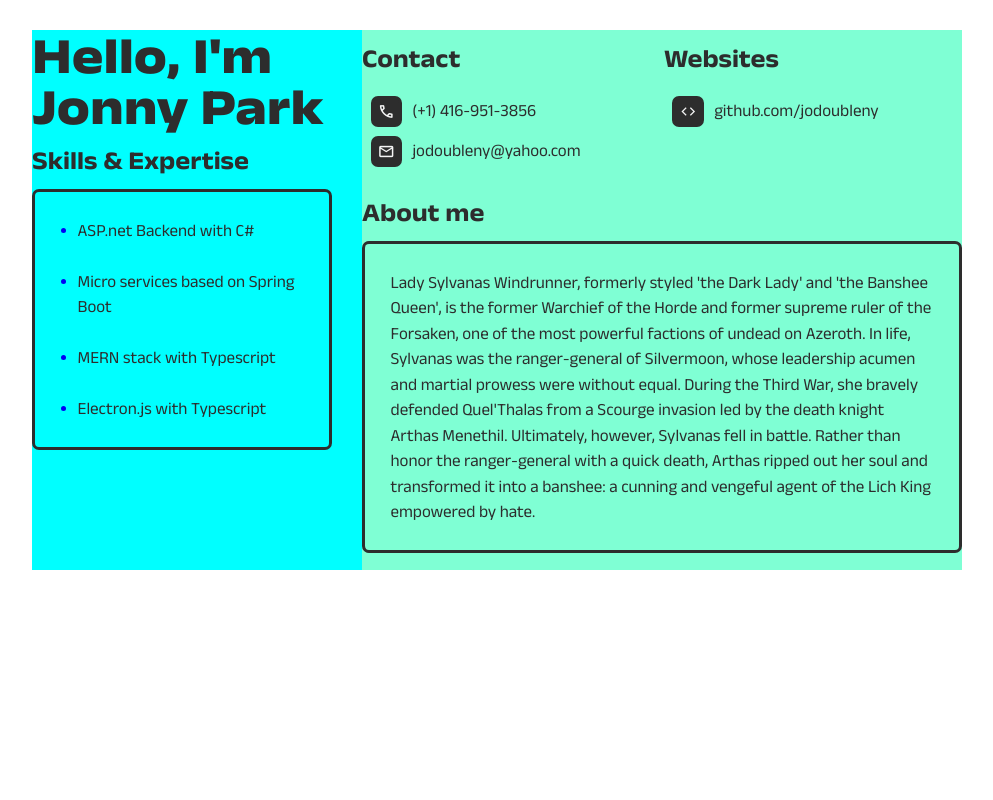
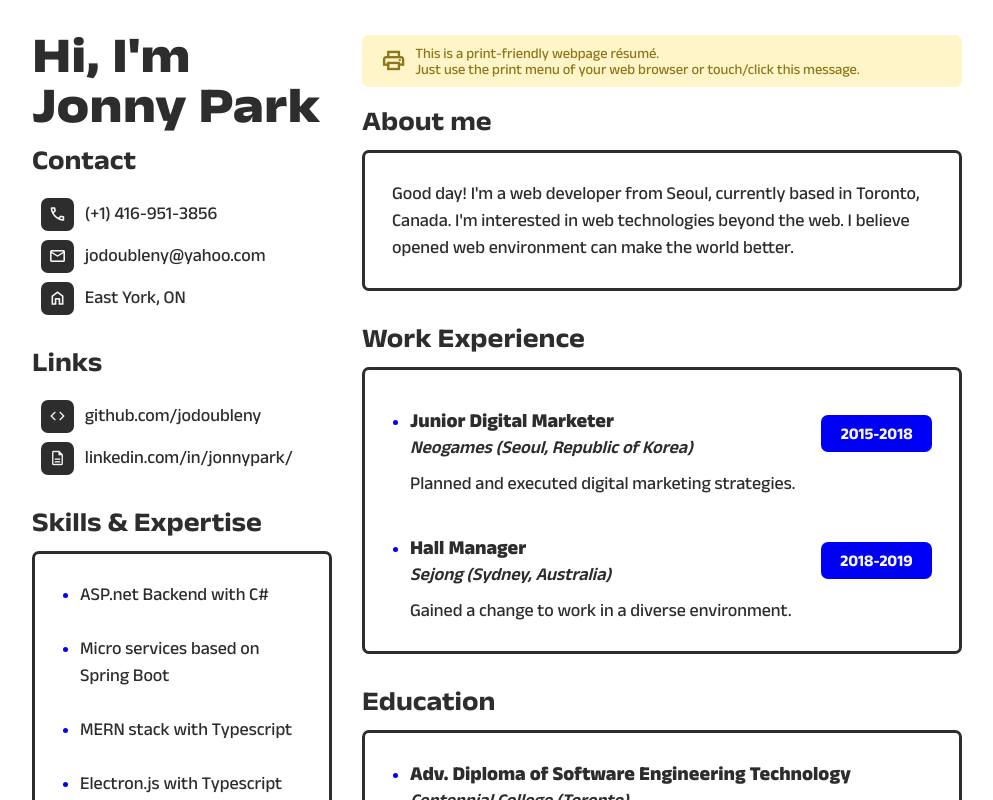
Before and after one commit to jodoubleny/resume, a React (Create React App) app: page / in a window 1280 px wide. Shown: the top 800 px of the page, without its empty margins (143-1136 px from the left). Built offline with nearby package versions, Linux system fonts and the light colour scheme.

Commit message:
initial deploy version

```diff
--- a/src/components/layouts/GreetingLayout/GreetingLayout.module.css
+++ b/src/components/layouts/GreetingLayout/GreetingLayout.module.css
@@ -2,7 +2,7 @@
 @import url('../../../static/general.resume.css');
 
 .greeting-container {
-    font-size: 3rem;
+    font-size: 2.8rem;
     font-variation-settings: 'wght' 800, 'wdth' 115;
-    line-height: 3rem;
+    line-height: 2.8rem;
 }
--- a/src/components/layouts/GreetingLayout/GreetingLayout.tsx
+++ b/src/components/layouts/GreetingLayout/GreetingLayout.tsx
@@ -5,7 +5,7 @@ const GreetingLayout = () => {
     const render: JSX.Element = (
         <Fragment>
             <div className={styles['greeting-container']}>
-                <span>Hello</span>, I&apos;m<br />
+                <span>Hi</span>, I&apos;m<br />
                 Jonny Park
             </div>
         </Fragment>
--- a/src/components/layouts/SimpleListLayout/SimpleListLayout.module.css
+++ b/src/components/layouts/SimpleListLayout/SimpleListLayout.module.css
@@ -25,6 +25,7 @@
     border-radius: var(--border-radius);
     text-align: center;
     font-variation-settings: 'FILL' 0, 'wght' 400;
+    user-select: none;
 }
 
 .simpleList-li {
--- a/src/components/layouts/SimpleListLayout/SimpleListLayout.tsx
+++ b/src/components/layouts/SimpleListLayout/SimpleListLayout.tsx
@@ -1,4 +1,4 @@
-import React, { Fragment } from "react";
+import React from "react";
 import { SimpleList, ContentWithMarker } from "../../../models/SimpleList";
 import styles from "./SimpleListLayout.module.css";
 
@@ -6,9 +6,9 @@ interface Props {
     data: SimpleList;
 }
 
-const SimpleListLayout = (props: Props) => {
-    const pageRender: JSX.Element = (
-        <Fragment>
+const ResumeItem = (props: Props) => {
+    const item: JSX.Element = (
+        <div>
             {/* Header starts */}
             <div className={styles['simpleList-header']}>
                 <h1>{props.data.header}</h1>
@@ -26,10 +26,10 @@ const SimpleListLayout = (props: Props) => {
                 </li>
             ))}
             </ul>
-        </Fragment>
+        </div>
     )
 
-    return pageRender;
+    return item;
 }
 
-export default SimpleListLayout;
+export default ResumeItem;
--- a/src/components/locales/locale.english.tsx
+++ b/src/components/locales/locale.english.tsx
@@ -13,17 +13,26 @@ const contact: SimpleList = {
             marker: "mail",
             content: "jodoubleny@yahoo.com",
             link: "mailto:jodoubleny@yahoo.com"
+        },
+        {
+            marker: "home",
+            content: "East York, ON"
         }
     ]
 }
 
 const webSites: SimpleList = {
-    header: "Websites",
+    header: "Links",
     contentsList: [
         {
             marker: "code",
             content: "github.com/jodoubleny",
             link: `https://www.github.com/jodoubleny`
+        },
+        {
+            marker: "description",
+            content: "linkedin.com/in/jonnypark/",
+            link: `https://www.linkedin.com/in/jonnypark/`
         }
     ]
 }
@@ -71,7 +80,7 @@ const personalInfo: Section = {
     isListType: false,
     contentsList: [
         {
-            content: "Lady Sylvanas Windrunner, formerly styled 'the Dark Lady' and 'the Banshee Queen', is the former Warchief of the Horde and former supreme ruler of the Forsaken, one of the most powerful factions of undead on Azeroth. In life, Sylvanas was the ranger-general of Silvermoon, whose leadership acumen and martial prowess were without equal. During the Third War, she bravely defended Quel'Thalas from a Scourge invasion led by the death knight Arthas Menethil. Ultimately, however, Sylvanas fell in battle. Rather than honor the ranger-general with a quick death, Arthas ripped out her soul and transformed it into a banshee: a cunning and vengeful agent of the Lich King empowered by hate."
+            content: "Good day! I'm a web developer from Seoul, currently based in Toronto, Canada. I'm interested in web technologies beyond the web. I believe opened web environment can make the world better."
         }
     ]
 }
--- a/src/components/views/ResumeMain/ResumeMain.module.css
+++ b/src/components/views/ResumeMain/ResumeMain.module.css
@@ -1,64 +1,46 @@
 @import url('../../../static/general.css');
 @import url('../../../static/general.resume.css');
-
-:root {
-    --left-col-width: 300px;
-    --col-gap: 30px;
-    --right-col-width: 600px;
-}
 
 .container {
     padding: 30px;
 }
 
-.section-wrapper {
-    background-color: aqua;
-    min-width: 300px;
+.columns-wrapper {
     max-width: 930px;
     margin: 0 auto;
     display: flex;
-    flex-flow: column wrap;
+    flex-direction: row;
 }
 
-.column-gap {
-    content: "";
-    width: var(--col-gap);
-    height: 100%;
-    order: 1;
+.grid-item {
+    order: 999;
 }
 
-.column-left {
-    min-width: var(--left-col-width);
-    max-width: var(--left-col-width);
+.column {
+    min-width: 300px;
+    display: flex;
+    flex-direction: column;
 }
 
-.column-right {
-    background-color: aquamarine;
-    min-width: var(--left-col-width);
-    max-width: var(--right-col-width);
+.left-column {
+    max-width: 300px;
+    margin-right: 30px;
 }
 
-@media screen and (max-width: 630px) {
-    .column-left {
-        max-width: 100%;
+.right-column {
+    max-width: 600px;
+    flex-grow: 1;
+}
+
+@media screen and (max-width: 690px) {
+    .left-column {
+        margin-right: 0 !important;
+        min-width: max(300px, 100%) !important;
+        flex-grow: 1 !important;
     }
 
-    .column-right {
-        max-width: 100%;
-    }
-
-    .listSection {
-        flex-direction: column;
-    }
-}
-
-@media screen and (min-width: 631px) {
-    .column-left {
-        order: 0;
-    }
-
-    .column-right {
-        order: 2;
+    .right-column {
+        display: none !important;
     }
 }
 
@@ -76,8 +58,44 @@
 
 .listSection {
     display: flex;
+    flex-direction: row;
+    flex-wrap: wrap;
 }
 
 .simpleList {
     flex-grow: 1;
 }
+
+.printableAlert {
+    background-color: rgb(255, 245, 201);
+    color: rgb(140, 119, 27);
+    font-size: 0.8rem;
+    line-height: 0.9rem;
+    padding: 10px;
+    border-radius: var(--border-radius);
+    cursor: pointer;
+    display: flex;
+    flex-direction: row;
+    align-items: center;
+    margin: 5px 0;
+}
+
+.printableAlertIcon {
+    font-family: 'Material Symbols Outlined' !important;
+    font-size: 1.4rem;
+    margin: 0 0.5rem;
+}
+
+@media print {
+    :root {
+        font-size: 15px !important;
+    }
+
+    .container {
+        padding: 0;
+    }
+
+    .printableAlert {
+        display: none;
+    }
+}
--- a/src/components/views/ResumeMain/ResumeMain.tsx
+++ b/src/components/views/ResumeMain/ResumeMain.tsx
@@ -1,4 +1,4 @@
-import React, { useLayoutEffect, useRef, useState } from "react";
+import React, { Fragment, useCallback, useLayoutEffect, useRef, useState } from "react";
 // import layouts
 import GreetingLayout from "../../layouts/GreetingLayout/GreetingLayout";
 import SectionLayout from "../../layouts/SectionLayout/SectionLayout"
@@ -7,82 +7,91 @@ import SimpleListLayout from "../../layouts/SimpleListLayout/SimpleListLayout";
 import styles from './ResumeMain.module.css';
 import * as localeEnglish from '../../locales/locale.english';
 
+const getWindowWidth = (): number => {
+    return window.innerWidth;
+}
+
 const ResumeMain = () => {
-    const sectionWrapper = useRef<HTMLDivElement>(null);
-    const columnGap = useRef<HTMLDivElement>(null);
+    const [viewportWidth, setViewportWidth] = useState(getWindowWidth());
 
-    const [sectionWrapperHeight, setSectionWrapperHeight] = useState('');
-    const [isHeightSet, setIsHeightSet] = useState(false);
+    /* when the window is resized, get the window width and set it to viewportWidth */
+    useLayoutEffect(() => {
+        const handleWindowResize = (): void => {
+            setViewportWidth(getWindowWidth());
+        };
 
-    useLayoutEffect(() => {
-        const sectionWrapperTop = sectionWrapper.current?.getBoundingClientRect().top;
-        const columnGapTop = columnGap.current?.getBoundingClientRect().top;
-        const sectionWrapperBottom = sectionWrapper.current?.getBoundingClientRect().bottom;
-        if (!isHeightSet
-                && typeof sectionWrapperTop != 'undefined'
-                && typeof columnGapTop != 'undefined'
-                && typeof sectionWrapperBottom != 'undefined') {
-            const leftColumnHeight = columnGapTop - sectionWrapperTop;
-            const rightColumnHeight = sectionWrapperBottom - columnGapTop;
-            if (leftColumnHeight >= rightColumnHeight) {
-                setSectionWrapperHeight(`${leftColumnHeight}px`);
-                setIsHeightSet(true);
-            } else {
-                setSectionWrapperHeight(`${rightColumnHeight}px`);
-                setIsHeightSet(true);
+        window.addEventListener('resize', handleWindowResize);
+        return () => {
+            window.removeEventListener('resize', handleWindowResize);
         }
+    }, []);
+
+    const handlePrintButton = () => {
+        window.print();
     }
-    });
 
     const locale = localeEnglish;
-    const render: JSX.Element = (
-        <div className={styles['container']}>
-            <div ref={sectionWrapper} className={styles['section-wrapper']} style={{height: sectionWrapperHeight}}>
-                <div className={`${styles['column']} ${styles['column-left']}`}>
+    const mobileLayoutStartWidth = 690;
+
+    const leftColumnItems: JSX.Element = (
+        <Fragment>
+            <div style={{order: "1"}} className={`${styles['grid-item']}`}>
                 <div><GreetingLayout></GreetingLayout></div>
             </div>
-                <div className={`${styles['column-right']} ${styles['listSection']}`}>
+            <div style={{order: "2"}} className={`${styles['grid-item']} ${styles['listSection']}`}>
                 <div className={styles['simpleList']}>
-                        <SimpleListLayout data={localeEnglish.contact}></SimpleListLayout>
+                    <SimpleListLayout data={locale.contact}></SimpleListLayout>
                 </div>
                 <div className={styles['simpleList']}>
-                        <SimpleListLayout data={localeEnglish.webSites}></SimpleListLayout>
+                    <SimpleListLayout data={locale.webSites}></SimpleListLayout>
                 </div>
             </div>
-                <div className={`${styles['column-right']} ${styles['section']}`}>
-                        <SectionLayout data={localeEnglish.personalInfo}></SectionLayout>
+            <div style={{order: "3"}} className={`${styles['grid-item']}`}>
+                <SectionLayout data={locale.skillsAndExpertise}></SectionLayout>
             </div>
-                <div className={`${styles['column']} ${styles['column-left']}`}>
-                    <SectionLayout data={localeEnglish.skillsAndExpertise}></SectionLayout>
-                </div>
-                <div ref={columnGap} className={styles['column-gap']}></div>
-                {/* <div className={`${styles['column']} ${styles['column-left']}`}>
-                    <div className={`${styles['section']} ${styles['profile-area']}`}></div>
-                    <GreetingLayout></GreetingLayout>
-                    <SectionLayout data={localeEnglish.skillsAndExpertise}></SectionLayout>
-                    <SectionLayout data={localeEnglish.educationHistory}></SectionLayout>
-                </div>
-                <div className={`${styles['column']} ${styles['column-right']}`}>
-                    <div className={styles['listSection']}>
-                        <div className={styles['simpleList']}>
-                            <SimpleListLayout data={localeEnglish.contact}></SimpleListLayout>
-                        </div>
-                        <div className={styles['simpleList']}>
-                            <SimpleListLayout data={localeEnglish.webSites}></SimpleListLayout>
+        </Fragment>
+    );
+
+    const rightColumnItems: JSX.Element = (
+        <Fragment>
+            <div className={styles['printableAlert']} onClick={handlePrintButton}>
+                <div className={styles['printableAlertIcon']}>print</div>
+                <div>
+                    <span>This is a print-friendly webpage résumé.</span>
+                    <br />
+                    <span>Just use the print menu of your web browser or </span>
+                    <span>touch/click this message.</span>
                 </div>
             </div>
-                    <div className={`${styles['section']}`}>
-                        <SectionLayout data={localeEnglish.personalInfo}></SectionLayout>
+            <div style={{order: "2"}} className={`${styles['grid-item']}`}>
+                <SectionLayout data={locale.personalInfo}></SectionLayout>
             </div>
-                    <div className={`${styles['section']}`}>
-                        <SectionLayout data={localeEnglish.workExperience}></SectionLayout>
+            <div className={`${styles['grid-item']}`}>
+                <SectionLayout data={locale.workExperience}></SectionLayout>
             </div>
-                </div> */}
+            <div className={`${styles['grid-item']}`}>
+                <SectionLayout data={locale.educationHistory}></SectionLayout>
+            </div>
+        </Fragment>
+    );
+
+    const resumeMainPage: JSX.Element = (
+        <div className={styles['container']}>
+            <div className={styles['columns-wrapper']}>
+                <div className={`${styles['column']} ${styles['left-column']}`}>
+                    {leftColumnItems}
+                    {viewportWidth < mobileLayoutStartWidth && rightColumnItems}
+                </div>
+                {viewportWidth >= mobileLayoutStartWidth && (
+                <div className={`${styles['column']} ${styles['right-column']}`}>
+                    {rightColumnItems}
+                </div>
+                )}
             </div>
         </div>
     )
 
-    return render;
+    return resumeMainPage;
 }
 
 export default ResumeMain;
--- a/src/static/general.resume.css
+++ b/src/static/general.resume.css
@@ -1,5 +1,5 @@
 :root {
-    font-size: 17px;
+    font-size: 18px;
     --point-color: rgb(0, 0, 245);
     --new-white: rgb(245, 245, 245);
     --new-black: rgb(45, 45, 45);
@@ -10,7 +10,7 @@
 body {
     line-height: 1.5rem;
     font-size: 1rem;
-    font-variation-settings: 'wght' 400;
+    font-variation-settings: 'wght' 500;
     color: var(--new-black)
 }
 
```
Lines whose indentation alone changed are shown as unchanged.
